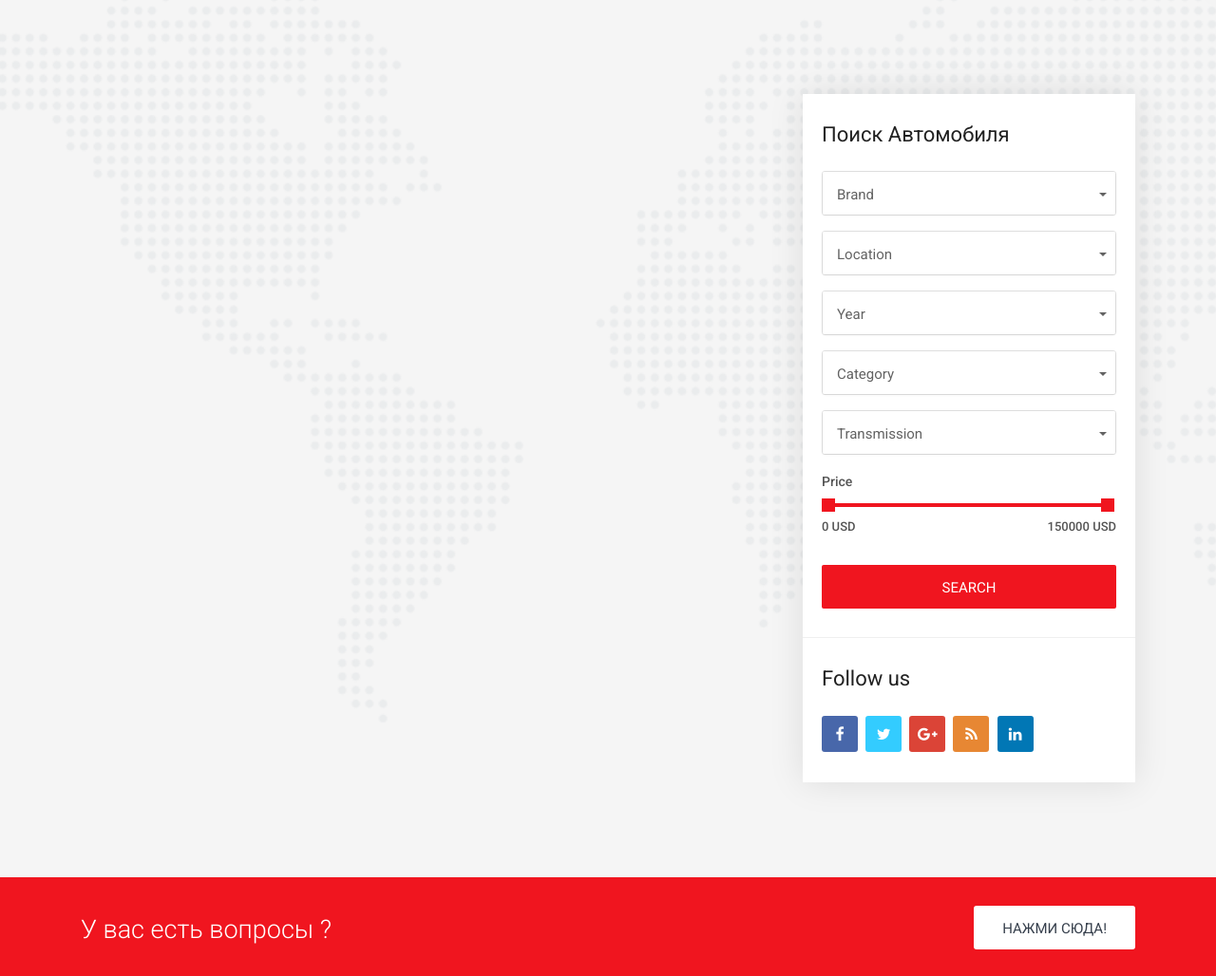
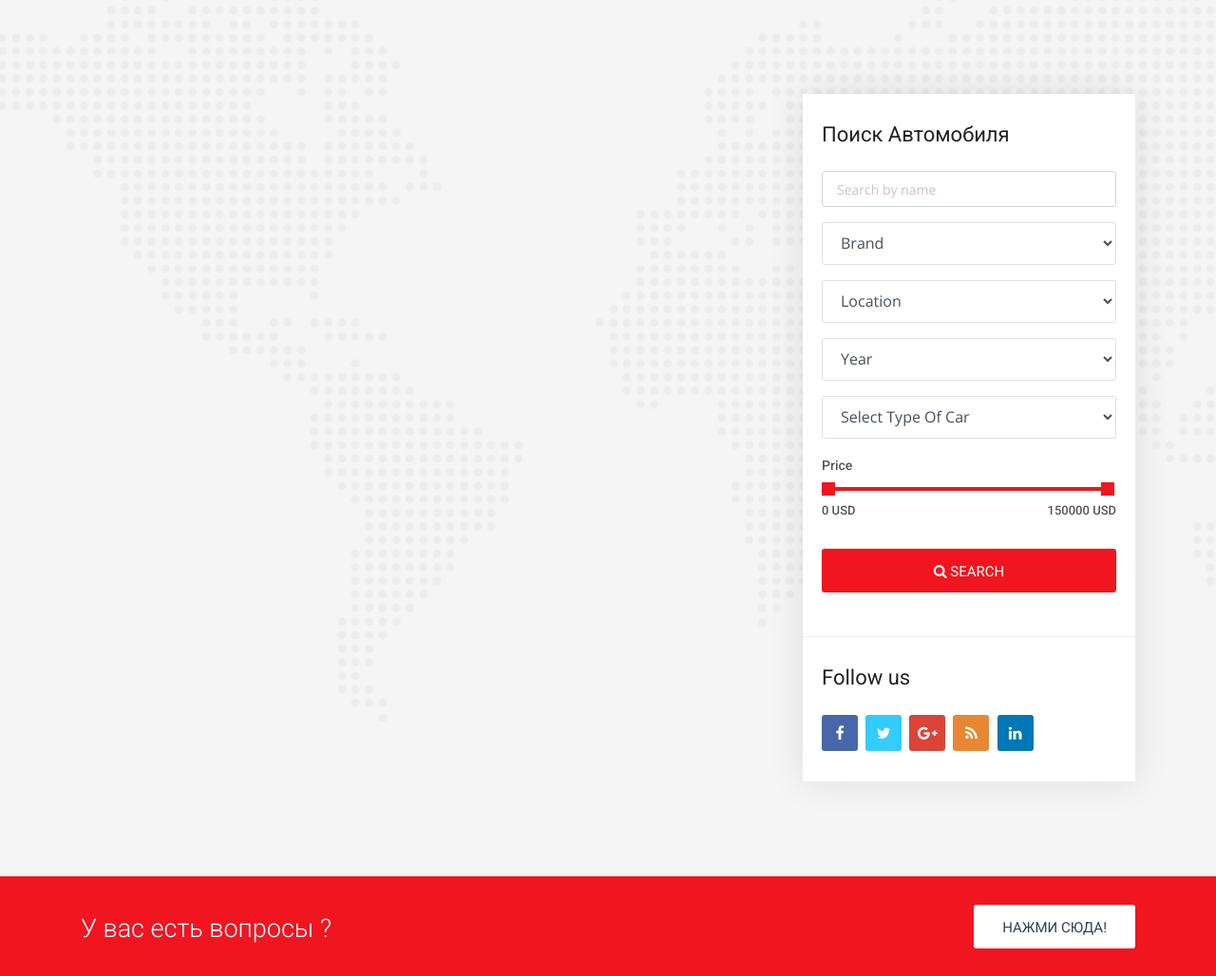
Before and after one commit to erlankg0/car-rent-web, a Django app: page /cars/ in a window 1280 px wide. Shown: the part 361-1389 px from the top of the page at 95% size. Run offline with Django 3.2, Linux system fonts and the light colour scheme; data that the repository does not hold is empty; some libraries are stand-ins or nearby versions.

Commit message:
search all completed and a little Customization Admin Panel

```diff
--- a/cars/urls.py
+++ b/cars/urls.py
@@ -1,7 +1,8 @@
 from django.urls import path
-from cars.views import car_detail, cars
+from cars.views import car_detail, cars, search
 
 urlpatterns = [
     path('', cars, name='cars'),
     path('car_detail/<int:pk>/', car_detail, name='car_detail'),
+    path('search/', search, name='search'),
 ]
--- a/cars/views.py
+++ b/cars/views.py
@@ -5,10 +5,60 @@ from django.core.paginator import EmptyPage, Paginator, PageNotAnInteger
 
 def cars(request):
     all_cars = Car.objects.all()
-    paginator = Paginator(all_cars, 2)
+    paginator = Paginator(all_cars, 6)
     page = request.GET.get('page')
     paged_cars = paginator.get_page(page)
+    search_model = Car.objects.values_list('model', flat=True).distinct()
+    search_city = Car.objects.values_list('city', flat=True).distinct()
+    search_year = Car.objects.values_list('year', flat=True).distinct()
+    search_fuel_type = Car.objects.values_list('fuel_type', flat=True).distinct()
+    search_transmission = Car.objects.values_list('transmission', flat=True).distinct()
+    if 'keyword' in request.GET:
+        keyword = request.GET['keyword']
+        if keyword:
+            all_cars = all_cars.filter(car_title__icontains=keyword)
+
+    if 'select-brand' in request.GET:
+        brand = request.GET['select-brand']
+        if brand:
+            all_cars = all_cars.filter(model__icontains=brand)
+
+    if 'select-location' in request.GET:
+        city = request.GET['select-location']
+        if city:
+            all_cars = all_cars.filter(city__icontains=city)
+    if 'select-year' in request.GET:
+        year = request.GET['select-year']
+        if year:
+            all_cars = all_cars.filter(year__icontains=year)
+
+    if 'select-type' in request.GET:
+        body = request.GET['select-type']
+        if body:
+            all_cars = all_cars.filter(body_style__icontains=body)
+
+    if 'min_price' in request.GET:
+        min_price = request.GET['min_price']
+        max_price = request.GET['max_price']
+        if max_price:
+            all_cars = all_cars.filter(price_for_sale__gte=min_price, price_for_sale__lte=max_price)
+
+    if 'select-fuel_type' in request.GET:
+        fuel_type = request.GET['select-fuel_type']
+        if fuel_type:
+            all_cars = all_cars.filter(fuel_type__icontains=fuel_type)
+
+    if 'transmission' in request.GET:
+        transmission = request.GET['transmission']
+        if transmission:
+            all_cars = all_cars.filter(transmission__icontains=transmission)
     context = {
+        'search_cars': all_cars,
+        'search_model': search_model,
+        'search_city': search_city,
+        'search_year': search_year,
+        'search_fuel_type': search_fuel_type,
+        'search_transmission': search_transmission,
         'all_cars': paged_cars,
     }
     return render(request, 'pages/cars.html', context=context)
@@ -23,3 +73,60 @@ def car_detail(request, pk):
     }
 
     return render(request, 'cars/car_detail.html', context=context)
+
+
+def search(request):
+    search_cars = Car.objects.all()
+    search_model = Car.objects.values_list('model', flat=True).distinct()
+    search_city = Car.objects.values_list('city', flat=True).distinct()
+    search_year = Car.objects.values_list('year', flat=True).distinct()
+    search_fuel_type = Car.objects.values_list('fuel_type', flat=True).distinct()
+    search_transmission = Car.objects.values_list('transmission', flat=True).distinct()
+    if 'keyword' in request.GET:
+        keyword = request.GET['keyword']
+        if keyword:
+            search_cars = search_cars.filter(car_title__icontains=keyword)
+
+    if 'select-brand' in request.GET:
+        brand = request.GET['select-brand']
+        if brand:
+            search_cars = search_cars.filter(model__icontains=brand)
+
+    if 'select-location' in request.GET:
+        city = request.GET['select-location']
+        if city:
+            search_cars = search_cars.filter(city__icontains=city)
+    if 'select-year' in request.GET:
+        year = request.GET['select-year']
+        if year:
+            search_cars = search_cars.filter(year__icontains=year)
+
+    if 'select-type' in request.GET:
+        body = request.GET['select-type']
+        if body:
+            search_cars = search_cars.filter(body_style__icontains=body)
+
+    if 'min_price' in request.GET:
+        min_price = request.GET['min_price']
+        max_price = request.GET['max_price']
+        if max_price:
+            search_cars = search_cars.filter(price_for_sale__gte=min_price, price_for_sale__lte=max_price)
+
+    if 'select-fuel_type' in request.GET:
+        fuel_type = request.GET['select-fuel_type']
+        if fuel_type:
+            search_cars = search_cars.filter(fuel_type__icontains=fuel_type)
+
+    if 'transmission' in request.GET:
+        transmission = request.GET['transmission']
+        if transmission:
+            search_cars = search_cars.filter(transmission__icontains=transmission)
+    context = {
+        'search_cars': search_cars,
+        'search_model': search_model,
+        'search_city': search_city,
+        'search_year': search_year,
+        'search_fuel_type': search_fuel_type,
+        'search_transmission': search_transmission,
+    }
+    return render(request, 'cars/search.html', context=context)
--- a/templates/base.html
+++ b/templates/base.html
@@ -84,13 +84,16 @@
     {% include 'pages/include/footer.html' %}
 {% endblock %}
 <!-- Footer end -->
+
+<!--Search On header-->
 <div id="full-page-search">
     <button type="button" class="close">×</button>
-    <form action="https://storage.googleapis.com/theme-vessel/carhouse/index.html#" class="search-header">
-        <input type="search" value="" placeholder="type keyword(s) here"/>
+    <form action="{% url 'search' %}" class="search-header">
+        <input type="search" value="" placeholder="type keyword(s) here" name="keyword"/>
         <button type="submit" class="btn btn-sm button-theme">Search</button>
     </form>
 </div>
+<!-- End Search On header-->
 
 {% block js %}
     <script src="{% static 'js/jquery-2.2.0.min.js' %}"></script>
--- a/templates/pages/cars.html
+++ b/templates/pages/cars.html
@@ -70,7 +70,7 @@
                                             {% endif %}
 
                                             <img class="d-block w-100" src="{{ car.car_image.url }}" alt="car"
-                                                 style="max-height: 270px; min-height: 270px;">
+                                                 style="min-width: 350px; max-width: 350px; max-height: 240px; min-height: 240px;">
                                         </a>
                                         <div class="carbox-overlap-wrapper">
                                             <div class="overlap-box">
@@ -149,10 +149,12 @@
                                     {% endif %}
                                     {% for num in all_cars.paginator.page_range %}
                                         {% if all_cars.number == num %}
-                                            <li class="page-item"><a class="page-link active" href="?page={{ num }}">{{ num }}</a>
+                                            <li class="page-item"><a class="page-link active"
+                                                                     href="?page={{ num }}">{{ num }}</a>
                                             </li>
                                         {% else %}
-                                            <li class="page-item"><a class="page-link" href="?page={{ num }}">{{ num }}</a>
+                                            <li class="page-item">
+                                            <a class="page-link" href="?page={{ num }}">{{ num }}</a>
                                         {% endif %}
                                     {% endfor %}
                                     {% if all_cars.has_next %}
@@ -171,55 +173,41 @@
                         <!-- Advanced search start -->
                         <div class="widget advanced-search2">
                             <h3 class="sidebar-title">Поиск Автомобиля</h3>
-                            <form method="GET">
+                            <form action="{% url 'search' %}" method="get">
                                 <div class="form-group">
-                                    <select class="selectpicker search-fields" name="brand">
-                                        <option>Brand</option>
-                                        <option>Any</option>
-                                        <option>New</option>
-                                        <option>Semi-New</option>
-                                        <option>Damaged</option>
-                                        <option>Used</option>
+                                    <input type="text" name="keyword" placeholder="Search by name" class="form-control">
+                                </div>
+                                <div class="form-group">
+                                    <select class="form-control search-fields" name="select-brand">
+                                        <option selected="true" disabled="disabled">Brand</option>
+                                        {% for model in search_model %}
+                                            <option value="{{ model }}">{{ model }}</option>
+                                        {% endfor %}
                                     </select>
                                 </div>
                                 <div class="form-group">
-                                    <select class="selectpicker search-fields" name="location">
-                                        <option>Location</option>
-                                        <option>United States</option>
-                                        <option>United Kingdom</option>
-                                        <option>American Samoa</option>
-                                        <option>Belgium</option>
-                                        <option>Cameroon</option>
-                                        <option>Canada</option>
+                                    <select class="form-control search-fields" name="select-location">
+                                        <option selected="true" disabled="disabled">Location</option>
+                                        {% for location in search_city %}
+                                            <option value="{{ location }}">{{ location }}</option>
+                                        {% endfor %}
                                     </select>
                                 </div>
                                 <div class="form-group">
-                                    <select class="selectpicker search-fields" name="year">
-                                        <option>Year</option>
-                                        <option>2016</option>
-                                        <option>2017</option>
-                                        <option>2018</option>
-                                        <option>2019</option>
-                                        <option>2020</option>
+                                    <select class="form-control search-fields" name="select-year">
+                                        <option selected="true" disabled="disabled">Year</option>
+                                        {% for year in search_year %}
+                                            <option value="{{ year }}">{{ year }}</option>
+                                        {% endfor %}
                                     </select>
                                 </div>
                                 <div class="form-group">
-                                    <select class="selectpicker search-fields" name="category">
-                                        <option>Category</option>
-                                        <option>Luxury Car</option>
-                                        <option>Pickup Truck</option>
-                                        <option>Minivan</option>
-                                        <option>Truck</option>
-                                        <option>Sports Car</option>
-                                        <option>Wagon</option>
-                                    </select>
-                                </div>
-                                <div class="form-group">
-                                    <select class="selectpicker search-fields" name="transmission">
-                                        <option>Transmission</option>
-                                        <option>Automatic</option>
-                                        <option>Manual</option>
-                                        <option>Tiptronic</option>
+                                    <select class="form-control search-fields" name="select-type">
+                                        <option selected="true" disabled="disabled">Select Type Of Car</option>
+                                        {% for body in search_body_style %}
+                                            <option value="{{ body }}">{{ body }}</option>
+                                        {% endfor %}
+
                                     </select>
                                 </div>
                                 <div class="range-slider clearfix">
@@ -229,8 +217,10 @@
                                          data-unit="USD" class="range-slider-ui ui-slider" aria-disabled="false"></div>
                                     <div class="clearfix"></div>
                                 </div>
-                                <div class="form-group mb-0">
-                                    <button class="search-button btn">Search</button>
+                                <div class="form-group">
+                                    <button class="btn btn-block button-theme btn-md">
+                                        <i class="fa fa-search"></i> Search
+                                    </button>
                                 </div>
                             </form>
                         </div>
```
Also changed, not shown: Rent_CAR/static/css/admin.css (added, +23 -0 lines), pages/views.py (+12 -1 lines), templates/admin/base_site.html (added, +11 -0 lines), templates/cars/search.html (added, +200 -0 lines), templates/pages/about.html (+0 -7 lines), templates/pages/index.html (+25 -42 lines).
